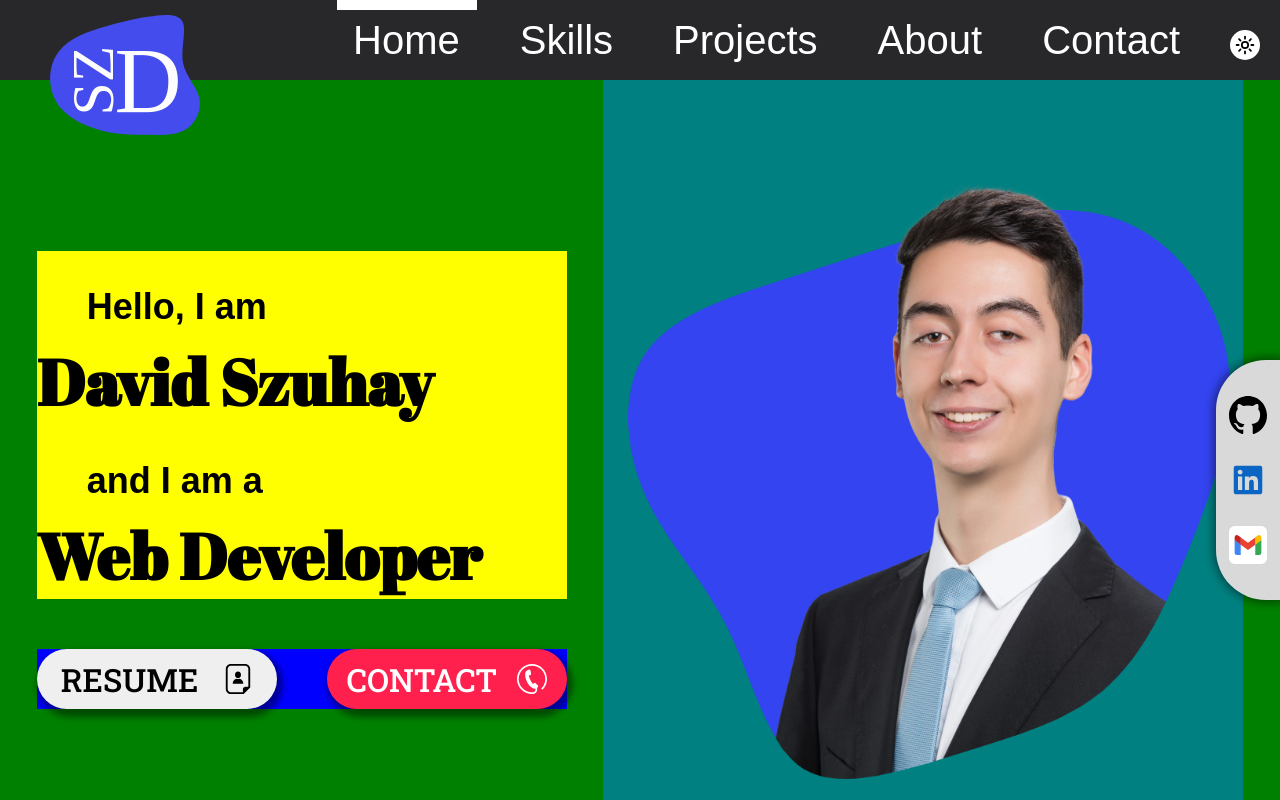
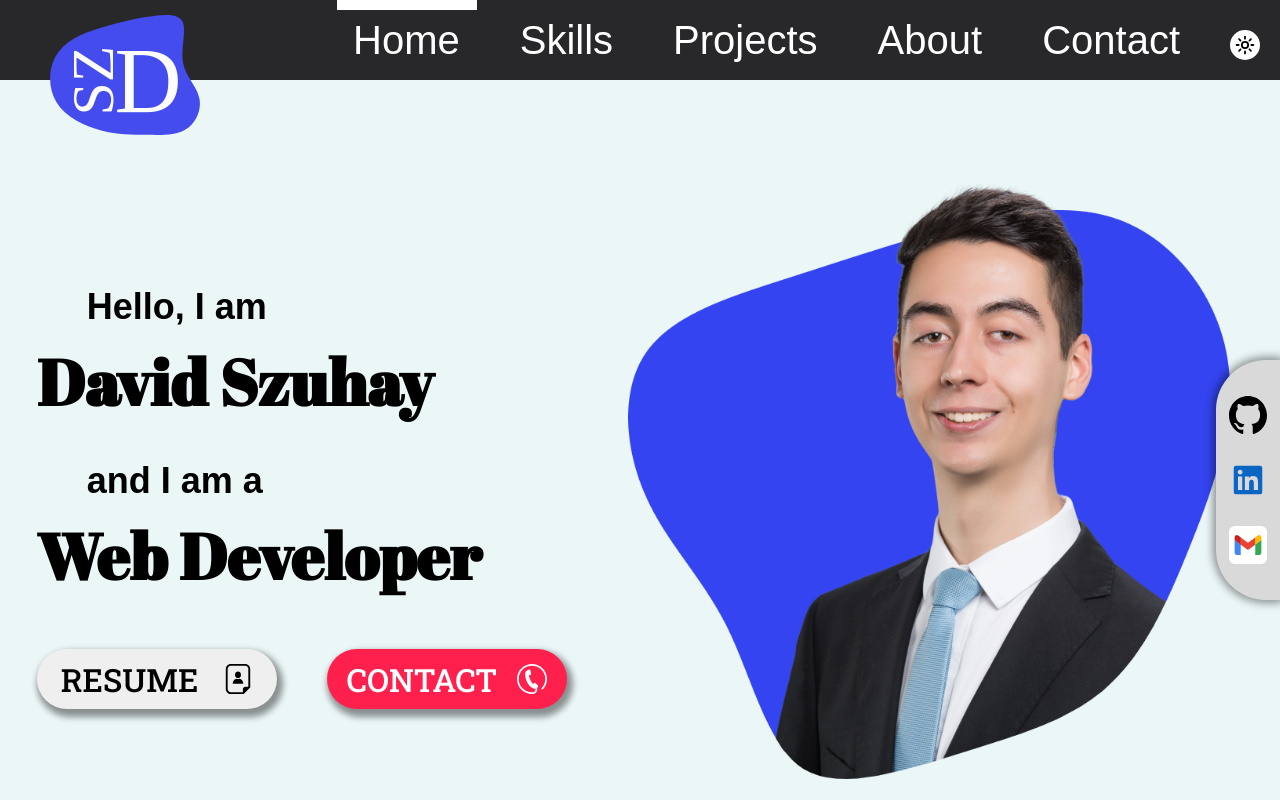
Before and after one commit to szuhaydv/szuhaydv.github.io, an Angular app: page / in a window 1280 px wide. Shown: the top 800 px of the page. Built offline with nearby package versions, Linux system fonts and the light colour scheme; a web font is replaced by a local one.

Commit message:
removed hero layout helpers

```diff
--- a/src/app/full-layout/main/main.component.css
+++ b/src/app/full-layout/main/main.component.css
@@ -11,7 +11,6 @@ main .hero {
   max-width: 1280px;
   width: 100%;
   height: calc(100vh);
-  background-color: green;
   display: flex;
   justify-content: space-evenly;
   align-items: center;
@@ -20,9 +19,7 @@ main .hero {
 h1 {
   font-family: "Abril Fatface", serif;
   font-size: 6.4rem;
-  background-color: yellow;
   color: var(--clr-bnw-inverse)
-  /* text-align: center; */
 }
 
 h1 .small-font {
@@ -32,7 +29,6 @@ h1 .small-font {
 }
 
 .headline-container .buttons-container {
-  background-color: blue;
   width: 100%;
   margin-top: 5rem;
   display: flex;
@@ -68,7 +64,6 @@ h1 .small-font {
 main .professional-image {
   width: 50%;
   height: 100%;
-  background-color: teal;
   object-fit: contain;
 }
 
```
